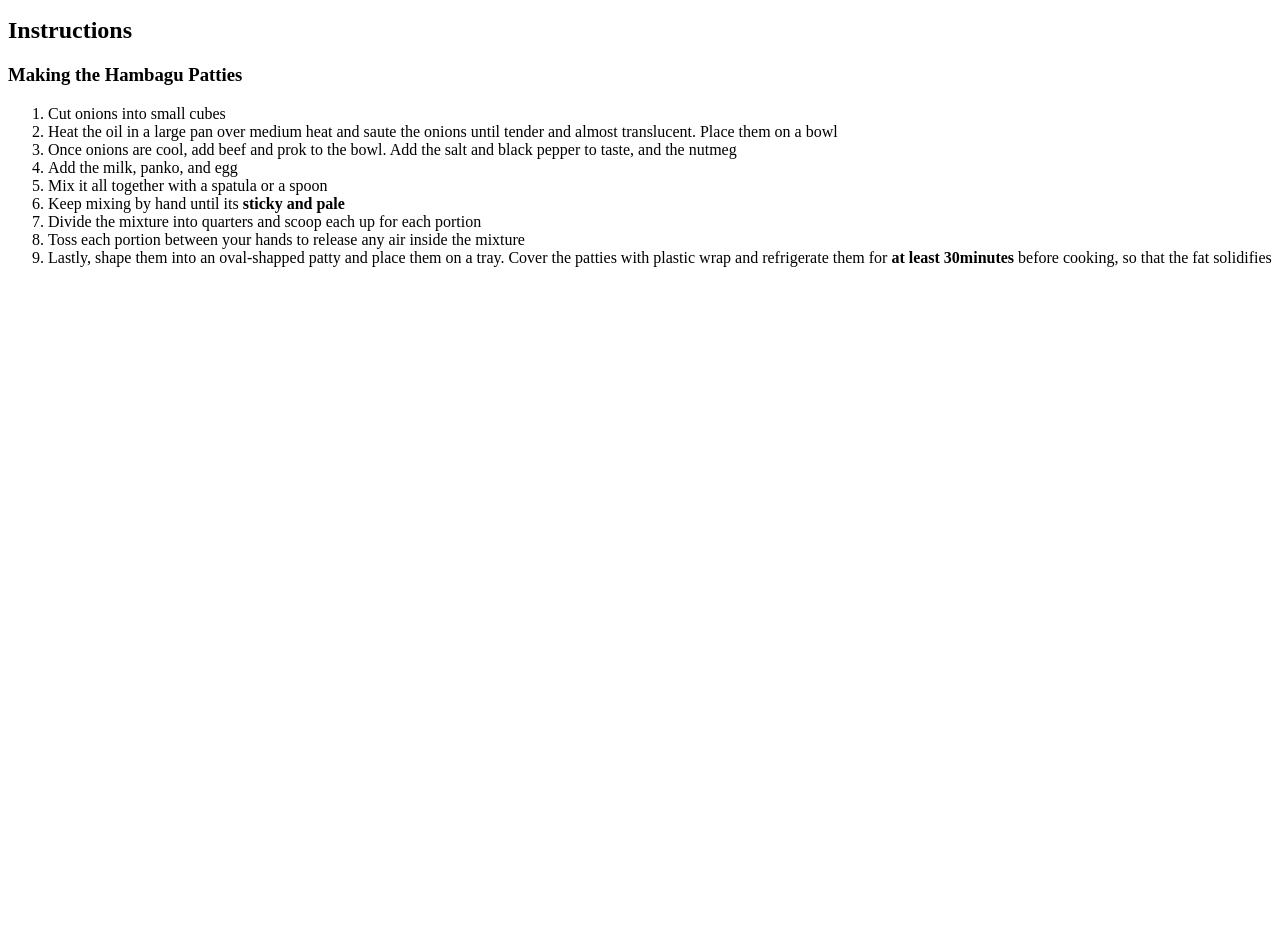
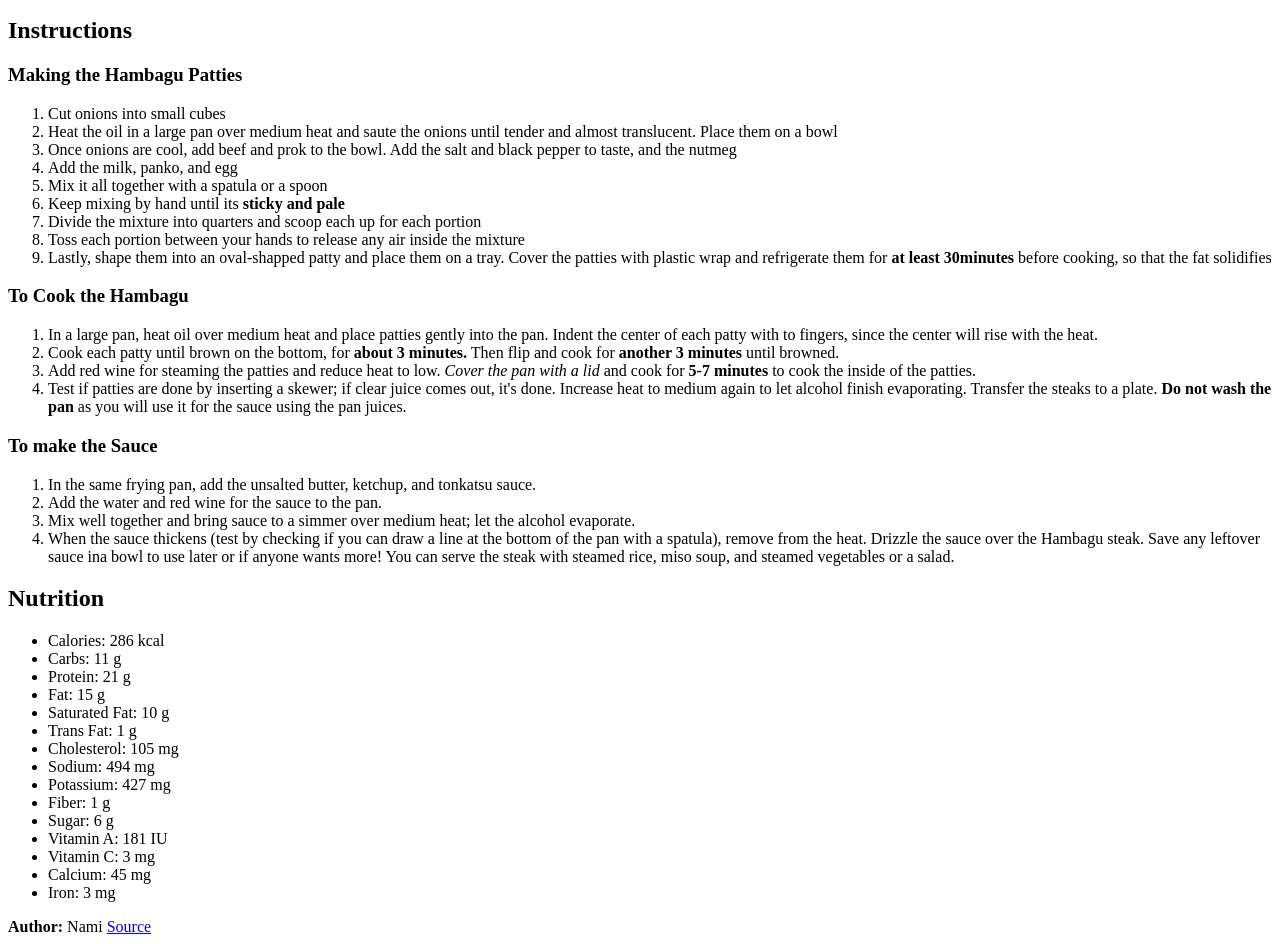
Before and after one commit to FTTG/odin-recipes, a plain HTML site: page recipes/hamburg.html in a window 1280 px wide. Shown: the part 1886-2830 px from the top of the page. Before the commit the page ends 2169 px from the top, so only its background shows below. Drawn offline with Linux system fonts and the light colour scheme.

Commit message:
Add nutrition and full list of steps for Hambagu

```diff
--- a/recipes/hamburg.html
+++ b/recipes/hamburg.html
@@ -57,6 +57,48 @@
         <li>Lastly, shape them into an oval-shapped patty and place them on a tray. Cover the patties with plastic wrap
             and refrigerate them for <b>at least 30minutes</b> before cooking, so that the fat solidifies</li>
     </ol>
+    <h3>To Cook the Hambagu</h3>
+    <ol>
+        <li>In a large pan, heat oil over medium heat and place patties gently into the pan. Indent the center of each
+            patty with to fingers, since the center will rise with the heat.</li>
+        <li>Cook each patty until brown on the bottom, for <b>about 3 minutes.</b> Then flip and cook for <b>another 3
+                minutes</b> until browned.</li>
+        <li>Add red wine for steaming the patties and reduce heat to low. <em>Cover the pan with a lid</em> and cook for
+            <b>5-7 minutes</b> to cook the inside of the patties.
+        </li>
+        <li>Test if patties are done by inserting a skewer; if clear juice comes out, it's done. Increase heat to medium
+            again to let alcohol finish evaporating. Transfer the steaks to a plate. <strong>Do not wash the
+                pan</strong> as you will use it for the sauce using the pan juices.</li>
+    </ol>
+    <h3>To make the Sauce</h3>
+    <ol>
+        <li>In the same frying pan, add the unsalted butter, ketchup, and tonkatsu sauce.</li>
+        <li>Add the water and red wine for the sauce to the pan.</li>
+        <li>Mix well together and bring sauce to a simmer over medium heat; let the alcohol evaporate.</li>
+        <li>When the sauce thickens (test by checking if you can draw a line at the bottom of the pan with a spatula),
+            remove from the heat. Drizzle the sauce over the Hambagu steak. Save any leftover sauce ina bowl to use
+            later or if anyone wants more! You can serve the steak with steamed rice, miso soup, and steamed vegetables
+            or a salad.</li>
+    </ol>
+    <h2>Nutrition</h2>
+    <ul>
+        <li>Calories: 286 kcal</li>
+        <li>Carbs: 11 g</li>
+        <li>Protein: 21 g</li>
+        <li>Fat: 15 g</li>
+        <li>Saturated Fat: 10 g</li>
+        <li>Trans Fat: 1 g</li>
+        <li>Cholesterol: 105 mg</li>
+        <li>Sodium: 494 mg</li>
+        <li>Potassium: 427 mg</li>
+        <li>Fiber: 1 g</li>
+        <li>Sugar: 6 g</li>
+        <li>Vitamin A: 181 IU</li>
+        <li>Vitamin C: 3 mg</li>
+        <li>Calcium: 45 mg</li>
+        <li>Iron: 3 mg</li>
+    </ul>
+    <footer><b>Author:</b> Nami <a href="https://www.justonecookbook.com/hamburger-steak-hambagu/">Source</a></footer>
 </body>
 
 </html>
```
